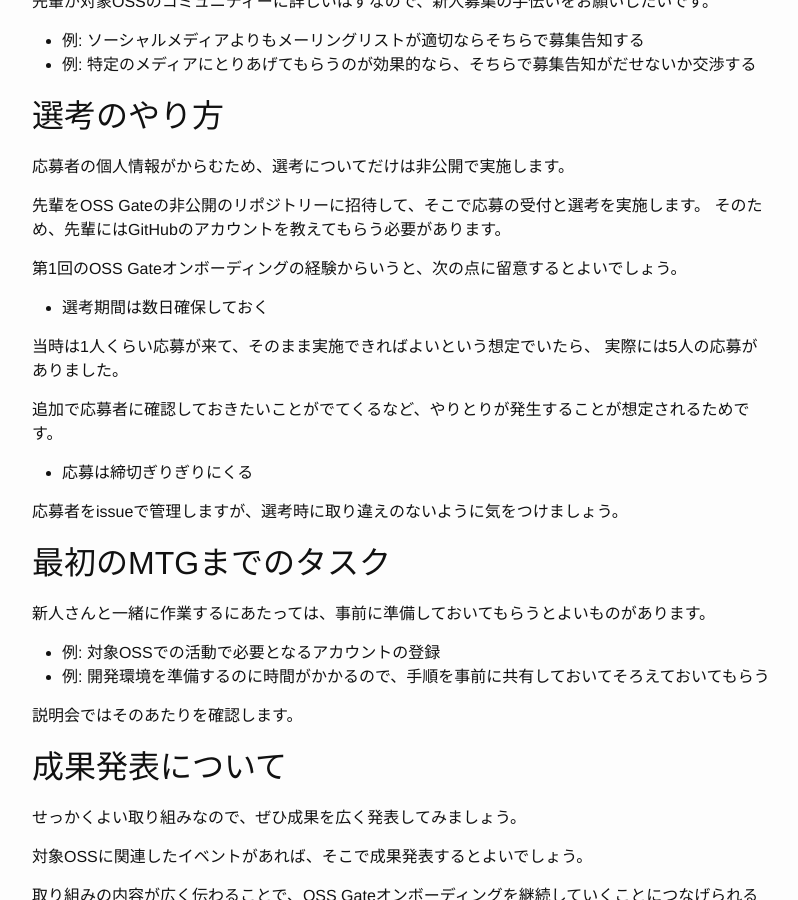
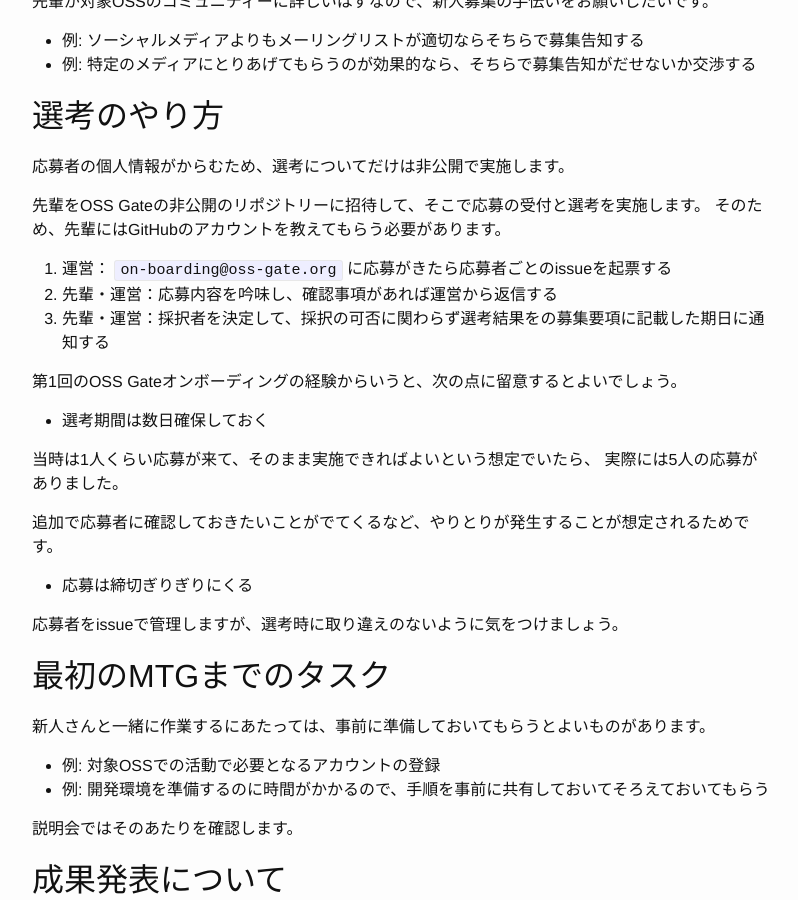
Before and after one commit to oss-gate/on-boarding, a Jekyll site: the page built from process/briefing/mentor.md, in a window 1280 px wide and 900 px high, scrolled down 462 px. Shown: the whole window, without its empty margins (238-1036 px from the left). Built offline with Jekyll 4.4.1, drawn with Linux system fonts in a browser that asks for light colours; Markdown is read by kramdown in place of the engine named in the settings; comment, search, counter and statistics services are not loaded.

Commit message:
Add screening flow

```diff
--- a/process/briefing/mentor.md
+++ b/process/briefing/mentor.md
@@ -25,6 +25,10 @@ title: 先輩への説明会
 
 先輩をOSS Gateの非公開のリポジトリーに招待して、そこで応募の受付と選考を実施します。
 そのため、先輩にはGitHubのアカウントを教えてもらう必要があります。
+
+1. 運営： `on-boarding@oss-gate.org` に応募がきたら応募者ごとのissueを起票する
+2. 先輩・運営：応募内容を吟味し、確認事項があれば運営から返信する
+3. 先輩・運営：採択者を決定して、採択の可否に関わらず選考結果をの募集要項に記載した期日に通知する
 
 第1回のOSS Gateオンボーディングの経験からいうと、次の点に留意するとよいでしょう。
 
```
